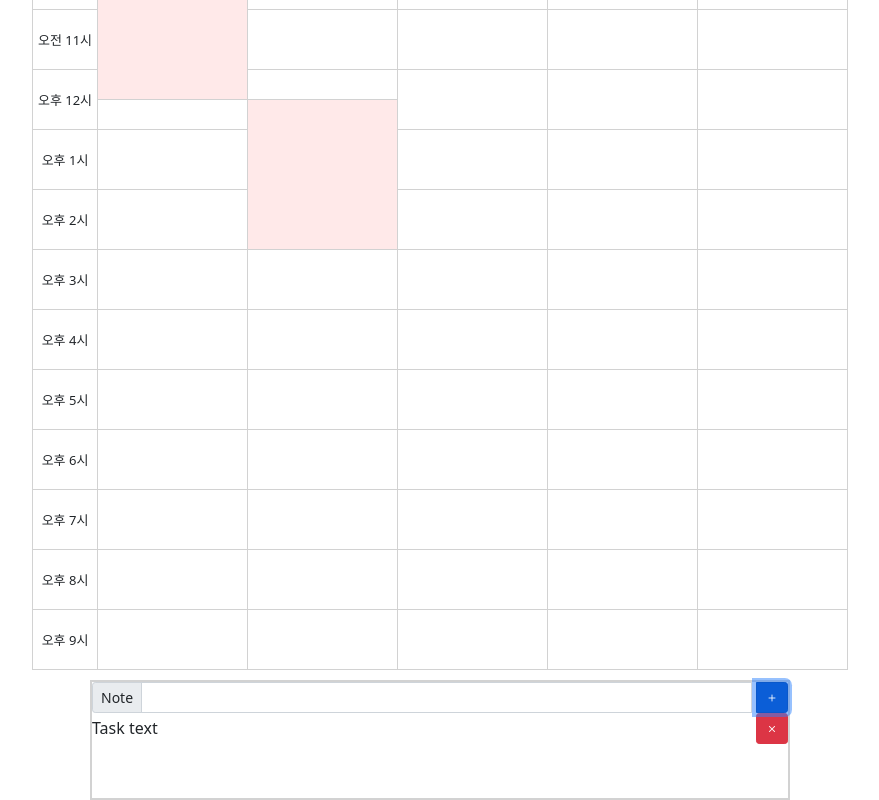
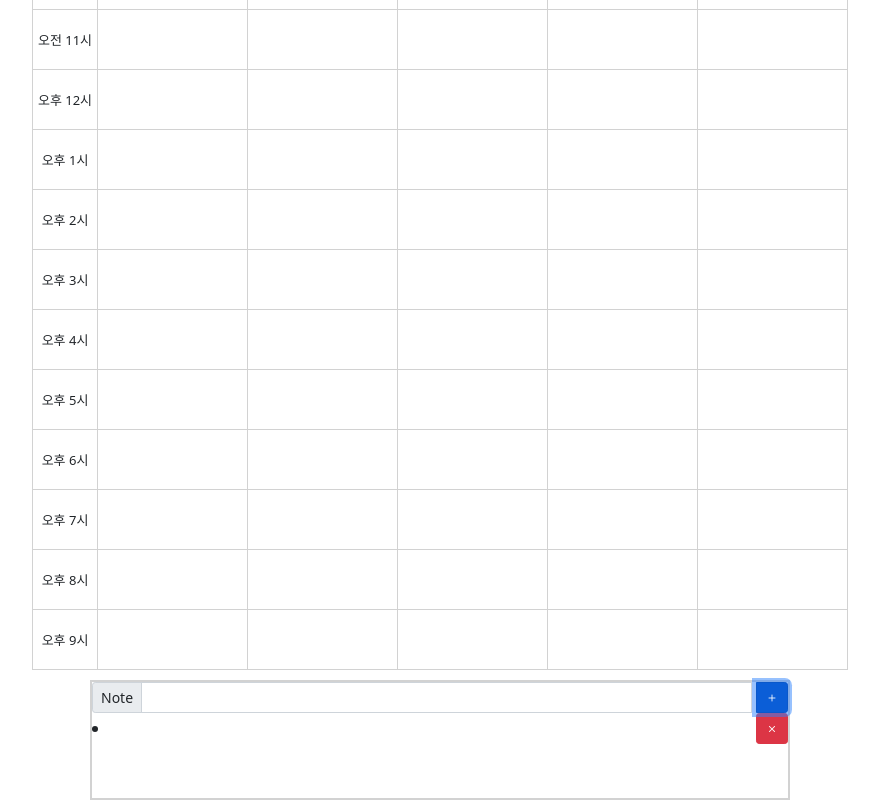
Before and after one commit to kris6613123/Weekly-Schedule-Widget, a plain HTML site: page index.html in a window 1280 px wide. Both pictures are taken after a click on the button 972 px from the left and 926 px from the top of the page. Shown: the part 229-1029 px from the top of the page, without its empty margins (200-1079 px from the left). Drawn offline with nearby package versions, Linux system fonts and the light colour scheme.

Commit message:
note 기능 추가

```diff
--- a/index.html
+++ b/index.html
@@ -71,7 +71,7 @@
               </th>
               <td>
                 <div class="cols" id="월">
-                  <div class="subject color2" style="position: absolute; top: 60px; height: 151px;"></div>
+                 <!--  <div class="subject color2" style="position: absolute; top: 60px; height: 151px;"></div>-->
                 </div>
                 <div class="grids">
                   <div class="grid"></div>
@@ -91,7 +91,7 @@
               </td>
               <td>
                 <div class="cols" id="화">
-                  <div class="subject color2" style="position: absolute; top: 210px; height: 151px;"></div>
+                  <!--<div class="subject color2" style="position: absolute; top: 210px; height: 151px;"></div>-->
                 </div>
                 <div class="grids">
                   <div class="grid"></div>
@@ -176,12 +176,12 @@
     <div class="mx-auto" style="width: 700px;">
       <div class="input-group input-group-sm">
         <span class="input-group-text" id="inputGroup-sizing-sm">Note</span>
-        <input type="text" class="form-control" aria-label="Sizing example input" aria-describedby="inputGroup-sizing-sm">
-        <button type="button" class="btn btn-primary ms-1 text-nowrap"><i class="bi bi-plus"></i></button>
+        <input type="text" id="form-control" class="form-control" aria-label="Sizing example input" aria-describedby="inputGroup-sizing-sm">
+        <button type="button" id="btn btn-primary ms-1 text-nowrap" class="btn btn-primary ms-1 text-nowrap"><i class="bi bi-plus"></i></button>
       </div>
     <div class = "d-flex align-items-center">
-      <span class="me-auto">Task text</span>
-        <button class="btn btn-sm btn-danger"><i class="bi bi-x"></i></button>
+      <span id="me-auto" class="me-auto"></span>
+        <button id="btn btn-sm btn-danger"class="btn btn-sm btn-danger"><i class="bi bi-x"></i></button>
       </div>
     </div>
 
@@ -322,5 +322,23 @@
       col.appendChild(div);
     }
 
+let inputBox = document.getElementById('form-control');
+let addButton = document.getElementById('btn btn-primary ms-1 text-nowrap');
+let ToDoList = document.getElementById('me-auto');
+let removelist = document.getElementById('btn btn-sm btn-danger');
+addButton.addEventListener('click', function(){
+    var list = document.createElement('li')
+    list.innerText = inputBox.value;
+    ToDoList.appendChild(list);
+    inputBox.value = "";
+    list.addEventListener('click', function(){
+        list.style.textDecoration = "line-through";
+    })
+    removelist.addEventListener('click', function(){
+        ToDoList.removeChild(list);
+    })
+})
+
+
   </script>
 </html>
```
